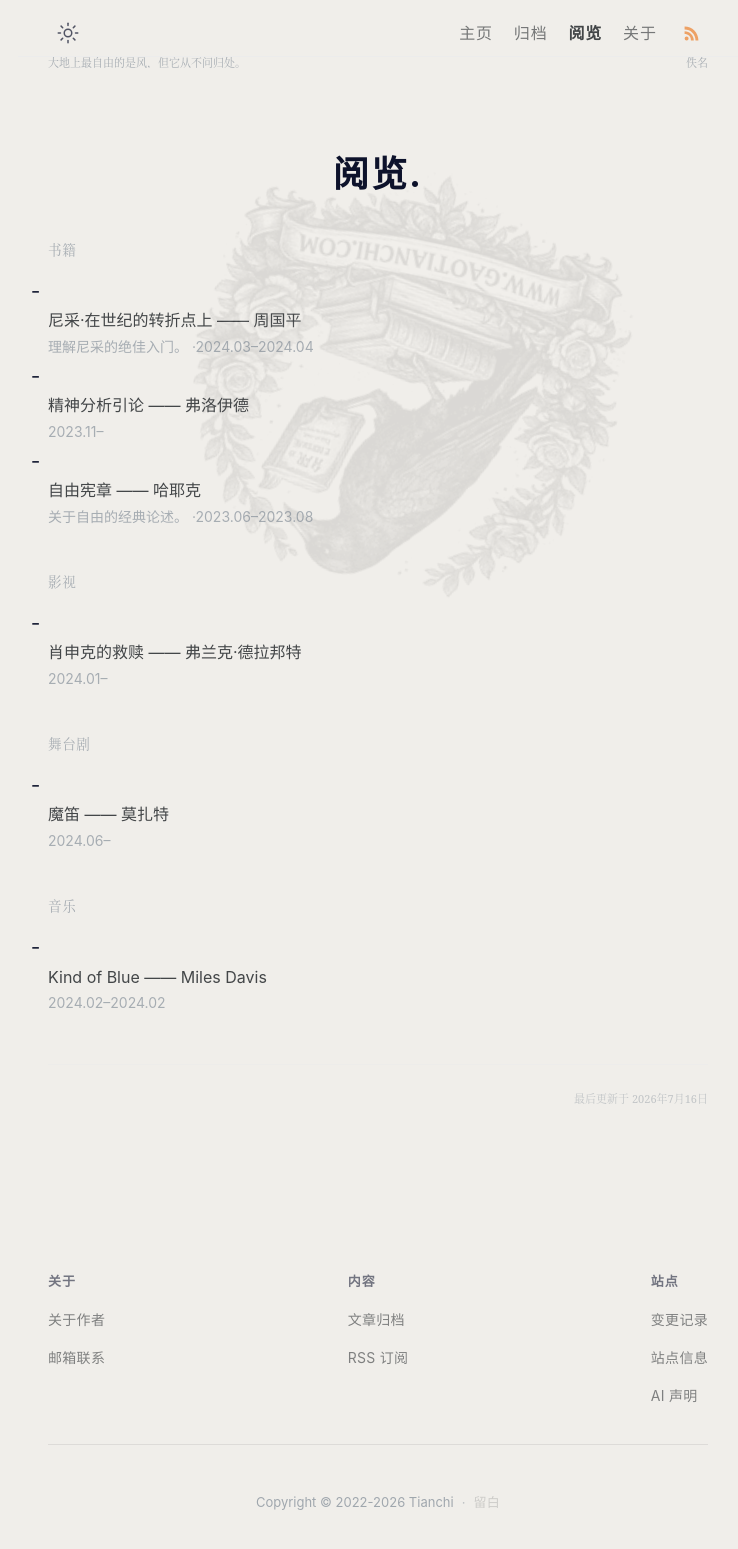
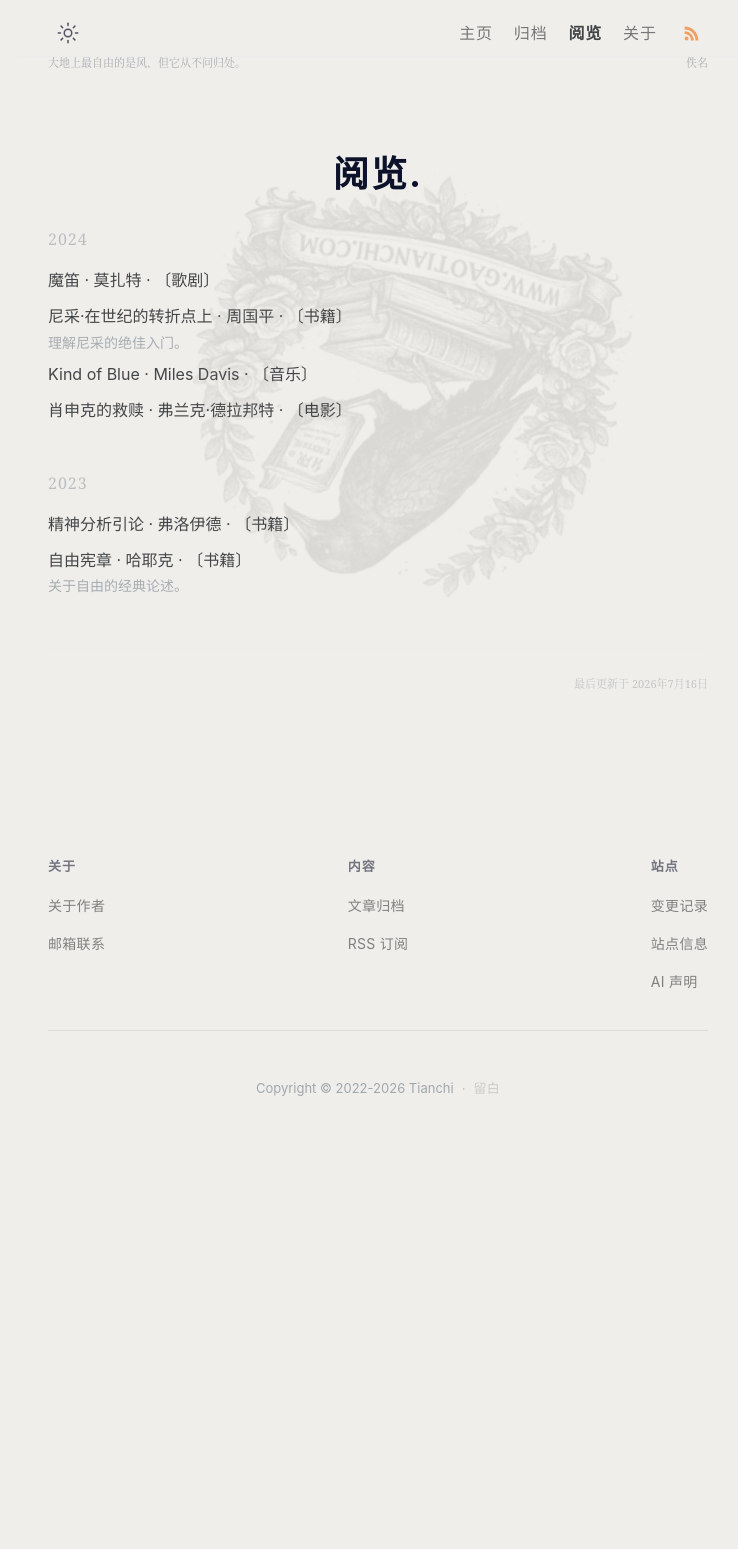
Before and after one commit to gaotianchi/gaotianchi.github.io, a Jekyll site: the page built from _pages/library.html, in a window 1280 px wide. Shown: the whole page, without its empty margins (262-1000 px from the left). Built offline with Jekyll 4.4.1, drawn with Linux system fonts in a browser that asks for light colours; after the commit the page ends 1135 px from its top, so only the background shows below that.

Commit message:
refactor: 阅览页改为时间轴布局，细分类目，笔记独立成行
- 布局由按类型分组改为按年份时间轴，started 倒序
- 类型改回细分类目：书籍、电影、电视剧、戏剧、歌剧、音乐
- 条目格式：作品名 · 创作者 · 〔类型〕/ 笔记
- 日期不再显示，仅用于排序和年份分组
- 移除 finished 字段

Co-Authored-By: Claude Fable 5 <noreply@anthropic.com>

```diff
--- a/_data/consuming.yml
+++ b/_data/consuming.yml
@@ -1,34 +1,31 @@
-# 个人消费记录：书籍、影视、舞台剧、音乐
+# 个人消费记录：书籍、影视、音乐、舞台剧
 
 - title: 自由宪章
   creator: 哈耶克
   type: 书籍
   started: 2023-06-01
-  finished: 2023-08-15
   notes: 关于自由的经典论述。
 
 - title: 肖申克的救赎
   creator: 弗兰克·德拉邦特
-  type: 影视
+  type: 电影
   started: 2024-01-20
 
 - title: 尼采·在世纪的转折点上
   creator: 周国平
   type: 书籍
   started: 2024-03-10
-  finished: 2024-04-05
   notes: 理解尼采的绝佳入门。
 
 - title: 魔笛
   creator: 莫扎特
-  type: 舞台剧
+  type: 歌剧
   started: 2024-06-15
 
 - title: Kind of Blue
   creator: Miles Davis
   type: 音乐
   started: 2024-02-01
-  finished: 2024-02-01
 
 - title: 精神分析引论
   creator: 弗洛伊德
--- a/_pages/library.html
+++ b/_pages/library.html
@@ -4,32 +4,23 @@ permalink: /library/
 layout: page
 description: 书影音记录。
 date: 2026-07-16T00:00:00+08:00
-lastmod: 2026-07-16T02:27:03+08:00
+lastmod: 2026-07-16T00:00:00+08:00
 ---
 
-{% assign types = "书籍,影视,舞台剧,音乐" | split: "," %}
 {% assign items = site.data.consuming | sort: "started" | reverse %}
+{% assign current_year = "" %}
 
-{% for type in types %}
-  {% assign type_items = items | where: "type", type %}
-  {% if type_items.size > 0 %}
-    <h2 class="library-type-title">{{ type }}</h2>
-    <ul class="library-list">
-    {% for item in type_items %}
-      <li class="library-item">
-        <div class="library-item-title">{{ item.title }} —— {{ item.creator }}</div>
-        <div class="library-item-meta">
-          {%- if item.notes -%}{{ item.notes }} · {%- endif -%}
-          {%- assign started = item.started | date: "%Y.%m" -%}
-          {%- if item.finished -%}
-            {%- assign finished = item.finished | date: "%Y.%m" -%}
-            {{ started }}–{{ finished }}
-          {%- else -%}
-            {{ started }}–
-          {%- endif -%}
-        </div>
-      </li>
-    {% endfor %}
-    </ul>
+{% for item in items %}
+  {% assign item_year = item.started | date: "%Y" %}
+  {% if item_year != current_year %}
+    {% unless forloop.first %}</div>{% endunless %}
+    <h2 class="library-year">{{ item_year }}</h2>
+    <div class="library-year-group">
+    {% assign current_year = item_year %}
   {% endif %}
+  <div class="library-item">
+    <div class="library-item-line">{{ item.title }} · {{ item.creator }} · 〔{{ item.type }}〕</div>
+    {% if item.notes %}<div class="library-item-notes">{{ item.notes }}</div>{% endif %}
+  </div>
+  {% if forloop.last %}</div>{% endif %}
 {% endfor %}
--- a/_sass/klise/_dark.scss
+++ b/_sass/klise/_dark.scss
@@ -524,11 +524,11 @@ body[data-theme="dark"] {
   }
 
   // Library page
-  .library-type-title {
+  .library-year {
     color: $dark-gray;
   }
 
-  .library-item-meta {
+  .library-item-notes {
     color: $dark-gray;
   }
 }
--- a/_sass/pages/_library.scss
+++ b/_sass/pages/_library.scss
@@ -1,36 +1,34 @@
-// Library page — 书影音记录
-.library-type-title {
+// Library page — 个人消费记录
+.library-year {
   font-family: $serif-family;
-  font-size: 0.85rem;
+  font-size: 1rem;
   color: $gray;
-  opacity: 0.55;
-  margin: 2.5rem 0 0.75rem;
+  opacity: 0.4;
+  margin: 2.5rem 0 0.5rem;
   font-weight: $normal-weight;
-  letter-spacing: 0.04em;
+  letter-spacing: 0.06em;
 
-  &:first-child {
-    margin-top: 0.5rem;
+  &:first-of-type {
+    margin-top: 0.25rem;
   }
 }
 
-.library-list {
-  list-style: none;
-  padding: 0;
-  margin: 0;
+.library-year-group {
+  // container for entries within a year
 }
 
 .library-item {
-  padding: 0.15rem 0;
+  padding: 0.2rem 0;
 }
 
-.library-item-title {
+.library-item-line {
   font-size: $base-font-size;
   line-height: $base-line-height;
 }
 
-.library-item-meta {
+.library-item-notes {
   font-size: $small-font-size;
   color: $gray;
   opacity: 0.55;
-  line-height: 1.5;
+  line-height: 1.6;
 }
```
